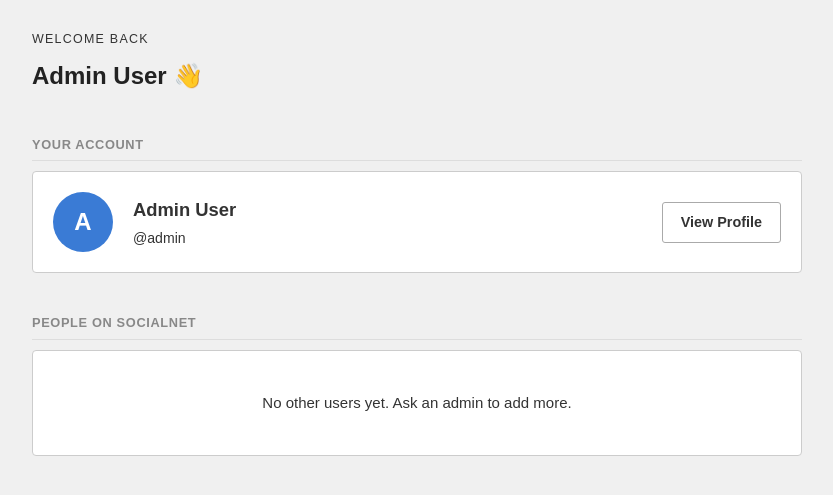
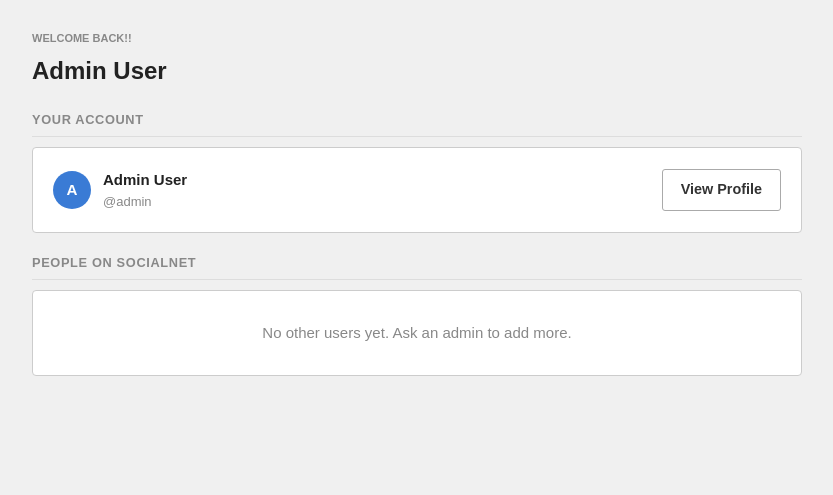
Before and after one commit to lebaolan05/test-repo, a PHP site: page /socialnet/index.php in a window 1280 px wide. Shown: the part 48-543 px from the top of the page, without its empty margins (223-1056 px from the left). Run offline with PHP 8.4, Linux system fonts and the light colour scheme; a user stored in the database is signed in; data comes from the database, SQL or seed files in the repository.

Commit message:
updatedmain page

```diff
--- a/socialnet/includes/db.php
+++ b/socialnet/includes/db.php
@@ -2,8 +2,8 @@
 // Database configuration
 define('DB_HOST', 'localhost');
 define('DB_NAME', 'socialnet');
-define('DB_USER', 'root');       // Change to your MySQL user
-define('DB_PASS', '');           // Change to your MySQL password
+define('DB_USER', 'root');
+define('DB_PASS', '');
 define('DB_CHARSET', 'utf8mb4');
 
 function getDB(): PDO {
--- a/socialnet/index.php
+++ b/socialnet/index.php
@@ -1,5 +1,4 @@
 <?php
-// /socialnet/index.php — Home Page
 require_once __DIR__ . '/includes/auth.php';
 require_once __DIR__ . '/includes/db.php';
 
@@ -7,8 +6,8 @@ requireLogin();
 $me = getLoggedInUser();
 
 // Fetch all other users
-$db    = getDB();
-$stmt  = $db->prepare('SELECT id, username, fullname FROM account WHERE id != ? ORDER BY fullname ASC');
+$db   = getDB();
+$stmt = $db->prepare('SELECT id, username, fullname FROM account WHERE id != ? ORDER BY fullname ASC');
 $stmt->execute([$me['id']]);
 $others = $stmt->fetchAll();
 
@@ -23,25 +22,23 @@ $activePage = 'home';
     <link rel="stylesheet" href="/socialnet/includes/style.css">
 </head>
 <body>
-<div class="grid-bg"></div>
 <?php include __DIR__ . '/includes/menubar.php'; ?>
 
 <main class="page-wrap">
+
     <!-- Greeting -->
-    <div style="margin-bottom:2.5rem">
-        <p style="color:var(--muted);font-family:var(--font-head);font-size:.78rem;letter-spacing:.1em;text-transform:uppercase;margin-bottom:.4rem">Welcome back</p>
-        <h1 class="page-title"><?= htmlspecialchars($me['fullname']) ?> <span>👋</span></h1>
+    <div style="margin-bottom:20px">
+        <p style="color:#888;font-size:11px;font-weight:bold;text-transform:uppercase;margin-bottom:4px">Welcome back!!</p>
+        <h1 class="page-title"><?= htmlspecialchars($me['fullname']) ?> </h1>
     </div>
 
     <!-- My info card -->
     <div class="section-label">Your Account</div>
-    <div class="card" style="display:flex;align-items:center;gap:1.25rem;margin-bottom:2.5rem">
-        <div class="profile-avatar-lg" style="width:60px;height:60px;font-size:1.5rem">
-            <?= strtoupper(mb_substr($me['fullname'], 0, 1)) ?>
-        </div>
+    <div class="card" style="display:flex;align-items:center;gap:12px;margin-bottom:20px">
+        <div class="user-avatar"><?= strtoupper(mb_substr($me['fullname'], 0, 1)) ?></div>
         <div>
-            <div style="font-family:var(--font-head);font-weight:800;font-size:1.15rem"><?= htmlspecialchars($me['fullname']) ?></div>
-            <div style="color:var(--muted);font-size:.88rem;margin-top:.15rem">@<?= htmlspecialchars($me['username']) ?></div>
+            <div style="font-weight:bold;font-size:15px;color:#222"><?= htmlspecialchars($me['fullname']) ?></div>
+            <div style="color:#888;font-size:13px">@<?= htmlspecialchars($me['username']) ?></div>
         </div>
         <a href="/socialnet/profile.php" class="btn btn-outline" style="margin-left:auto">View Profile</a>
     </div>
@@ -49,7 +46,7 @@ $activePage = 'home';
     <!-- Other users -->
     <div class="section-label">People on SocialNet</div>
     <?php if (empty($others)): ?>
-        <div class="card" style="text-align:center;color:var(--muted);padding:2.5rem">
+        <div class="card" style="text-align:center;color:#888;padding:30px">
             <p>No other users yet. Ask an admin to add more.</p>
         </div>
     <?php else: ?>
@@ -61,11 +58,12 @@ $activePage = 'home';
                         <div class="name"><?= htmlspecialchars($user['fullname']) ?></div>
                         <div class="uname">@<?= htmlspecialchars($user['username']) ?></div>
                     </div>
-                    <svg style="margin-left:auto;color:var(--muted)" width="16" height="16" viewBox="0 0 24 24" fill="none" stroke="currentColor" stroke-width="2" stroke-linecap="round" stroke-linejoin="round"><path d="M5 12h14M12 5l7 7-7 7"/></svg>
+                    <span style="margin-left:auto;color:#aaa">→</span>
                 </a>
             <?php endforeach; ?>
         </div>
     <?php endif; ?>
+
 </main>
 </body>
 </html>
```
